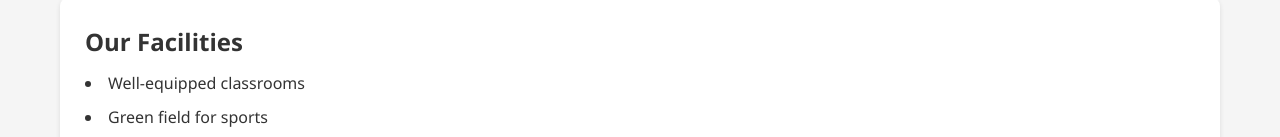
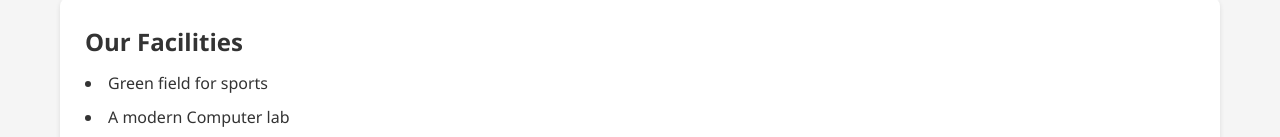
Before and after one commit to Zaroo1/kpembema2, a plain HTML site: page about.html in a window 1280 px wide. Shown: the part 663-800 px from the top of the page. Drawn offline with Linux system fonts and the light colour scheme.

Commit message:
Update about.html

```diff
--- a/about.html
+++ b/about.html
@@ -48,7 +48,6 @@
         <div class="facilities">
             <h2>Our Facilities</h2>
             <ul>
-                <li>Well-equipped classrooms</li>
                 <li>Green field for sports</li>
                 <li>A modern Computer lab</li>
                 <li>Adequate classrooms</li>
```
